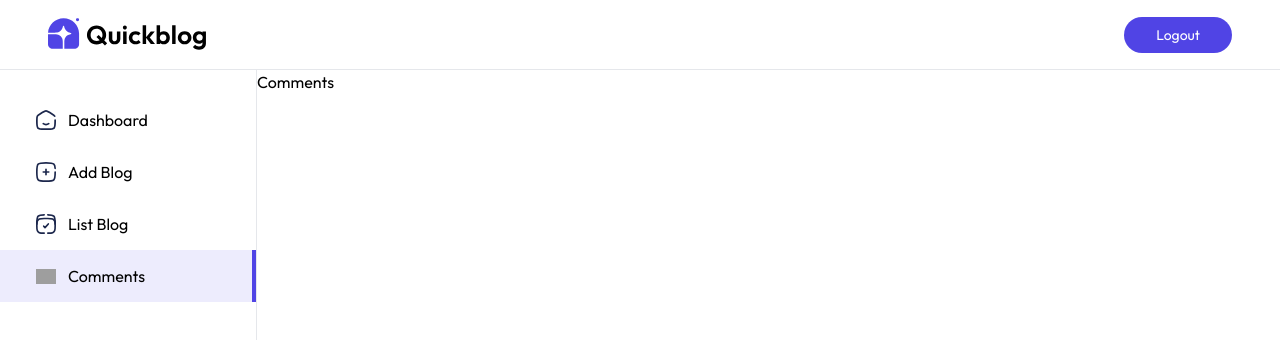
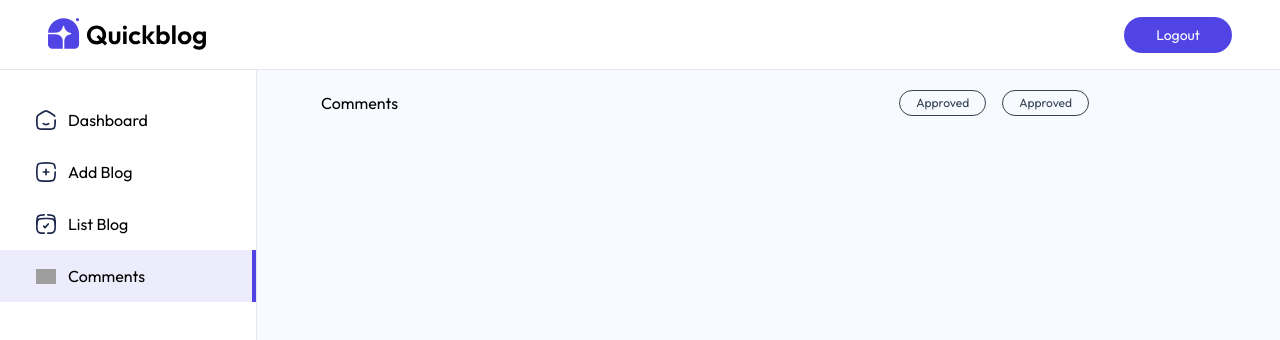
Before and after one commit to Praveen1692/Blog-Project, a React (Vite) app in the folder Client/: page /admin/comments in a window 1280 px wide. Shown: the top 340 px of the page. Built offline with nearby package versions, Linux system fonts and the light colour scheme; grey boxes are pictures that could not be loaded.

Commit message:
Comments

```diff
--- a/Client/src/pages/admin/Comments.jsx
+++ b/Client/src/pages/admin/Comments.jsx
@@ -1,9 +1,43 @@
-import React from 'react'
+import React, { useEffect, useState } from "react";
+import { comments_data } from "../../assets/assets";
 
 function Comments() {
+  const [comments, setComments] = useState([]);
+  const [filter, setFilter] = useState("Not Approved");
+
+  const fetchComments = async () => {
+    setComments(comments_data);
+  };
+
+  useEffect(() => {
+    fetchComments();
+  }, []);
   return (
-    <div>Comments</div>
-  )
+    <div className="flex-1 pt-5 px-5 sm:Pt-12 sm:pl-16 bg-blue-50/50">
+      <div className="flex justify-between items-center max-w-3xl">
+        <h1>Comments</h1>
+
+        <div className="flex gap-4">
+          <button
+            className={`shadow-custom-sm border rounded-full px-4 py-1 cursor-pointer text-xs   ${
+              filter === "Approved" ? "text-primary" : "text-gray-700"
+            }`}
+          >
+            Approved
+          </button>
+
+
+           <button
+            className={`shadow-custom-sm border rounded-full px-4 py-1 cursor-pointer text-xs   ${
+              filter === "Approved" ? "text-primary" : "text-gray-700"
+            }`}
+          >
+            Approved
+          </button>
+        </div>
+      </div>
+    </div>
+  );
 }
 
-export default Comments
+export default Comments;
```
